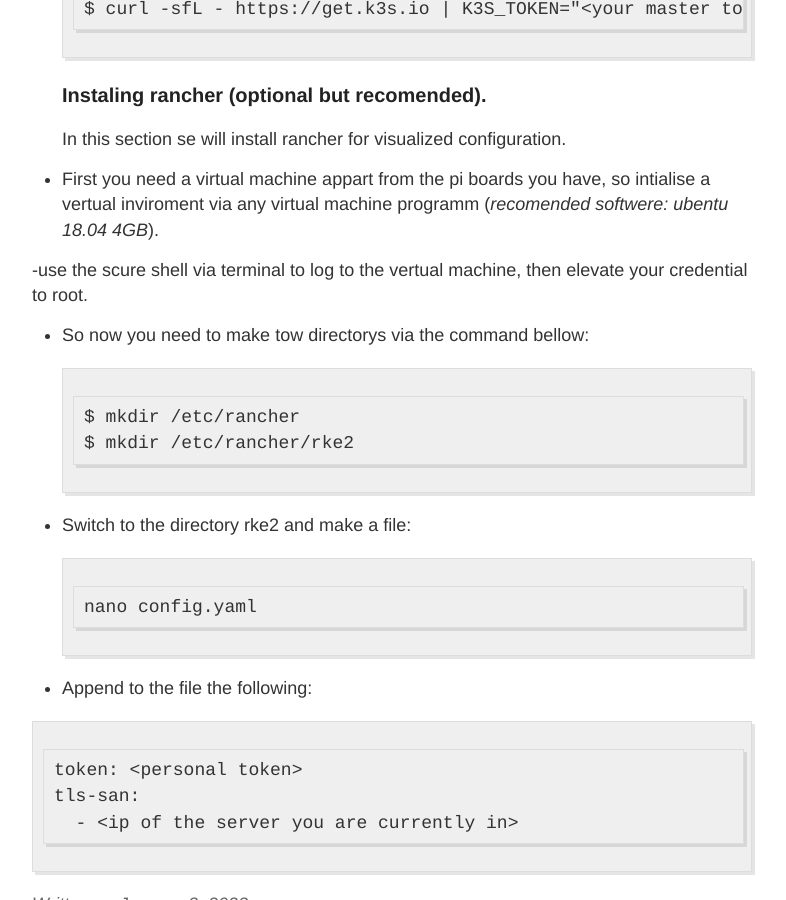
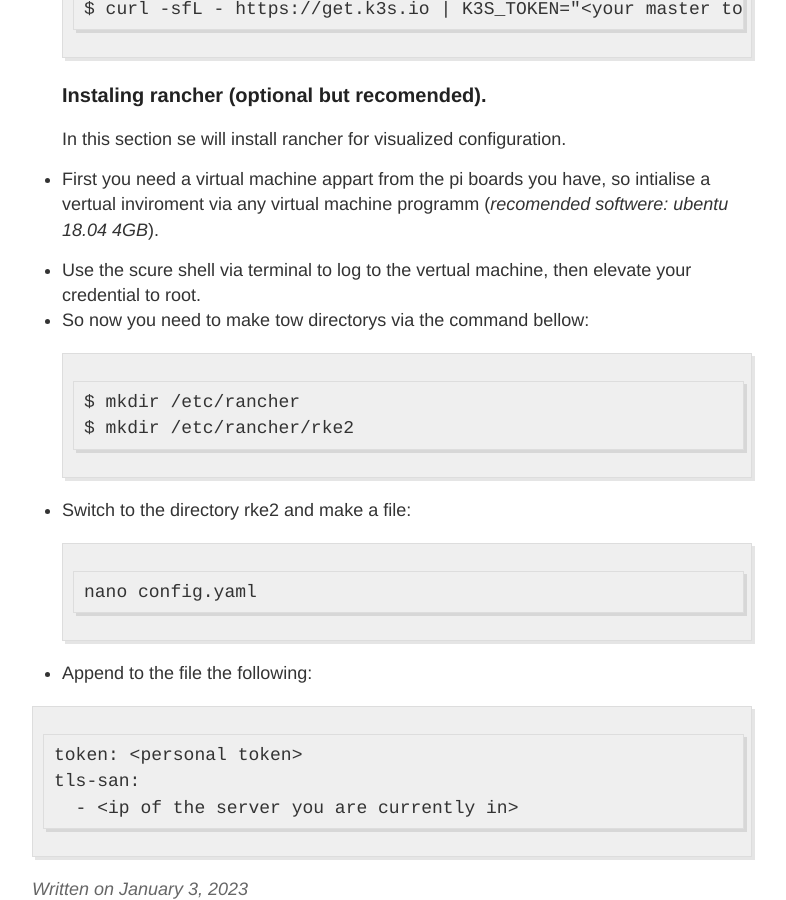
Before and after one commit to hermassest/hermassest.github.io, a Jekyll site: the page built from _posts/2023-01-03-Build-Your-Own-Raspberry-Pi-Cluster.md, in a window 1280 px wide and 900 px high, scrolled down 2563 px. Shown: the whole window, without its empty margins (248-1034 px from the left). Built offline with Jekyll 4.4.1, drawn with Linux system fonts in a browser that asks for light colours; our own code applies the rules of GitHub Pages for plain Markdown files.

````diff
--- a/_posts/2023-01-03-Build-Your-Own-Raspberry-Pi-Cluster.md
+++ b/_posts/2023-01-03-Build-Your-Own-Raspberry-Pi-Cluster.md
@@ -72,7 +72,7 @@ In this section se will install rancher for visualized configuration.
 
 - First you need a virtual machine appart from the pi boards you have, so intialise a vertual inviroment via any virtual machine programm (_recomended softwere: ubentu 18.04 4GB_).
 
--use the scure shell via terminal to log to the vertual machine, then elevate your credential to root.
+- Use the scure shell via terminal to log to the vertual machine, then elevate your credential to root.
 - So now you need to make tow directorys via the command bellow:
 ```
 $ mkdir /etc/rancher
````
